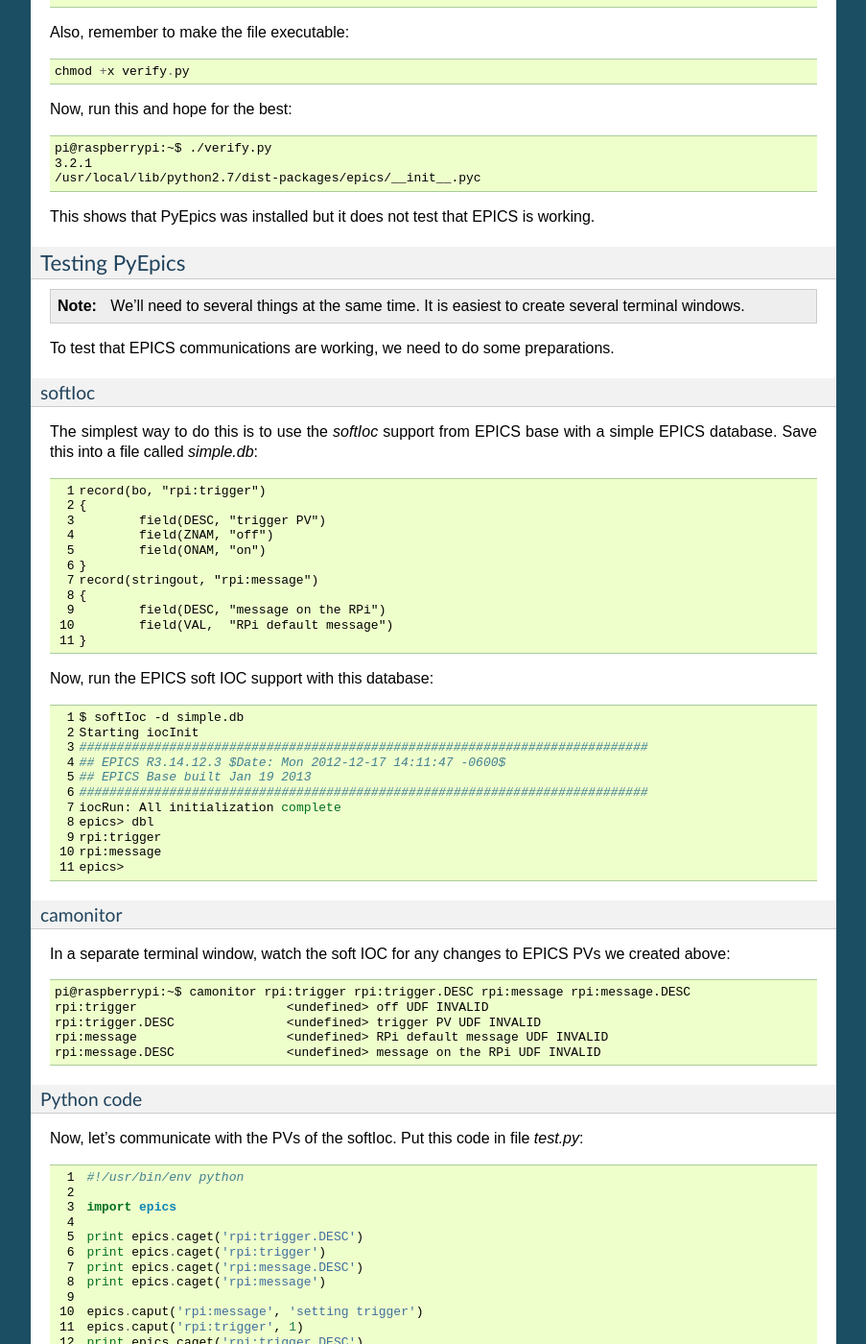
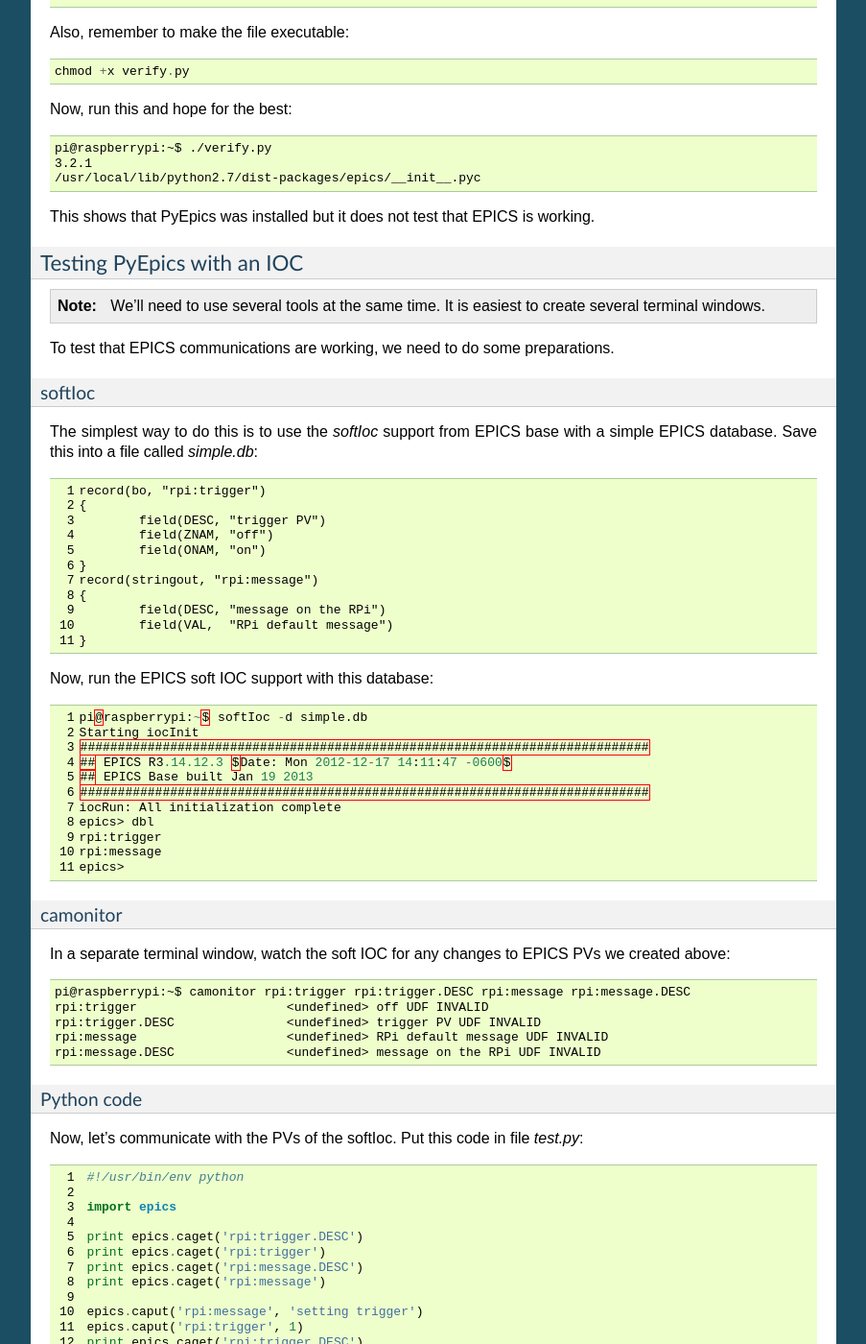
Before and after one commit to prjemian/epicspi, a Sphinx documentation site: the page built from doc/epicspi/source/index.rst, in a window 1280 px wide and 1400 px high, scrolled down 6277 px. Shown: the whole window at 96% size, without its empty margins (198-1101 px from the left). Built offline with Sphinx 7.4.7, drawn with Linux system fonts in a browser that asks for light colours; some of the changed text lies outside the part shown.

Commit message:
tweaks
git-svn-id: http://svn.jemian.org/svn/regitte/EPICS@1870 4ca16b70-4e1b-0410-88e2-31485261bf7f

```diff
--- a/doc/epicspi/source/index.rst
+++ b/doc/epicspi/source/index.rst
@@ -450,10 +450,10 @@ Now, run this and hope for the best::
 
 This shows that PyEpics was installed but it does not test that EPICS is working.
 
-Testing PyEpics
------------------
+Testing PyEpics with an IOC
+----------------------------------
 
-.. note::  We'll need to several things at the same time.
+.. note::  We'll need to use several tools at the same time.
    It is easiest to create several terminal windows.
 
 To test that EPICS communications are working, we need to do some preparations.
@@ -484,7 +484,7 @@ Now, run the EPICS soft IOC support with this database:
 .. code-block:: guess
    :linenos:
 
-   $ softIoc -d simple.db
+   pi@raspberrypi:~$ softIoc -d simple.db
    Starting iocInit
    ############################################################################
    ## EPICS R3.14.12.3 $Date: Mon 2012-12-17 14:11:47 -0600$
@@ -567,19 +567,17 @@ Note that new messages have also printed on the terminal running *camonitor*::
    rpi:trigger     2013-01-21 08:20:28.702967 off
 
 
+..
+	-----------------------
 
------------------------
+	Contents:
 
-Contents:
+	.. toctree::
+	   :maxdepth: 2
 
-.. toctree::
-   :maxdepth: 2
+	Indices and tables
+	==================
 
-
-
-Indices and tables
-==================
-
-* :ref:`genindex`
-* :ref:`modindex`
-* :ref:`search`
+	* :ref:`genindex`
+	* :ref:`modindex`
+	* :ref:`search`
```
